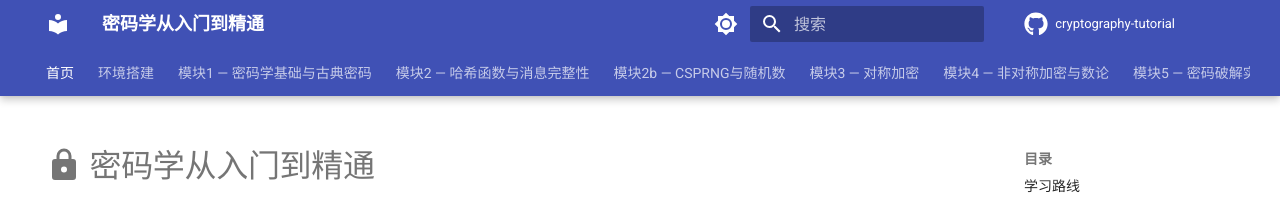
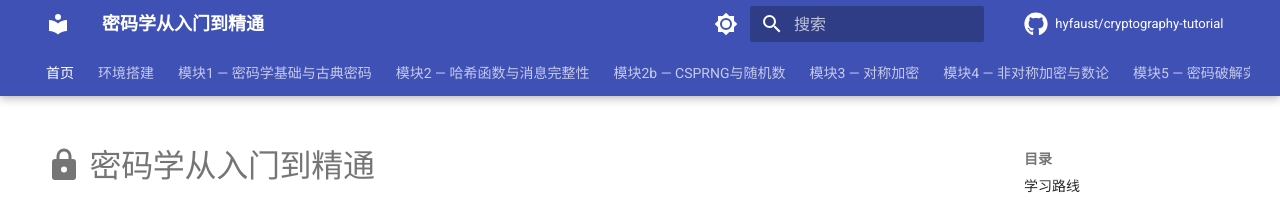
Before and after one commit to hyfaust/cryptography-tutorial, an MkDocs documentation site: the page built from docs/index.md, in a window 1280 px wide. Shown: the top 204 px of the page. Built offline with MkDocs 1.6.1 and Material for MkDocs 9.7.7, drawn with Linux system fonts in a browser that asks for light colours; comment, search, counter and statistics services are not loaded.

Commit message:
fix: update repo_url to actual GitHub repository

```diff
--- a/mkdocs.yml
+++ b/mkdocs.yml
@@ -2,8 +2,8 @@ site_name: "密码学从入门到精通"
 site_description: "Cryptography Learning Path — From Beginner to Expert"
 site_author: "Crypto Tutorial"
 
-repo_url: https://github.com/example/cryptography-tutorial
-repo_name: cryptography-tutorial
+repo_url: https://github.com/hyfaust/cryptography-tutorial
+repo_name: hyfaust/cryptography-tutorial
 
 theme:
   name: material
```
